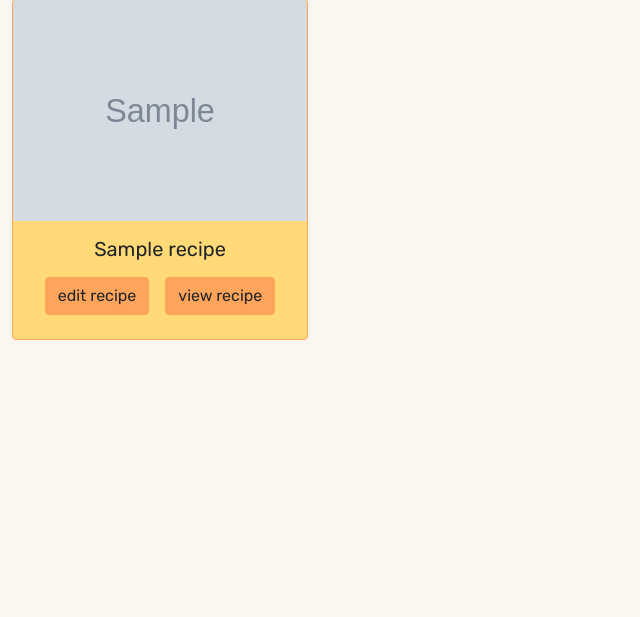
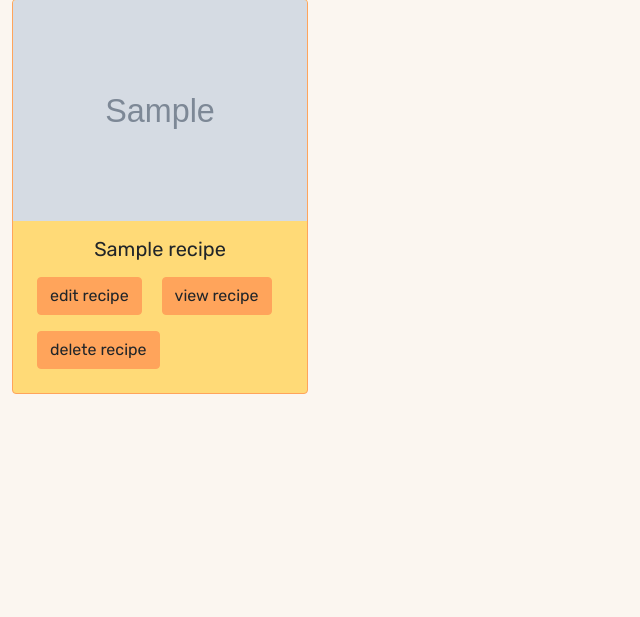
Before and after one commit to mitchdavenport88/family-feasts, a Flask app: page /recipes in a window 1280 px wide. Shown: the part 153-770 px from the top of the page, without its empty margins (0-640 px from the left). Run offline with Flask 2, Linux system fonts and the light colour scheme; grey boxes marked "Sample" are stand-in pictures; a database or web service that is not in the repository returns one stand-in record (values such as "Sample title"); some libraries are stand-ins or nearby versions.

Commit message:
Allow complete recipes to be deleted from db

```diff
--- a/app.py
+++ b/app.py
@@ -75,6 +75,12 @@ def edit_recipe(id):
                            recipe=recipe)
 
 
+@app.route("/delete_recipe/<id>")
+def delete_recipe(id):
+    mongo.db.recipes.remove({"_id": ObjectId(id)})
+    return redirect(url_for("recipes"))
+
+
 if __name__ == "__main__":
     app.run(host=os.environ.get("IP"),
             port=int(os.environ.get("PORT")),
--- a/templates/recipes.html
+++ b/templates/recipes.html
@@ -10,12 +10,15 @@
                             <img src="{{ recipe.recipe_image }}" class="card-img-top" alt="{{ recipe.recipe_name }}">
                             <div class="card-body">
                                 <h5 class="card-title text-center">{{ recipe.recipe_name }}</h5>
-                                <div class="col d-flex justify-content-center">
+                                <div class="col d-flex-row">
                                     <a href="{{ url_for('edit_recipe', id=recipe._id) }}" class="btn my-btn m-2">
                                         edit recipe
                                     </a>
                                     <a href="{{ url_for('view_recipe', id=recipe._id) }}" class="btn my-btn m-2">
                                         view recipe
+                                    </a>
+                                    <a href="{{ url_for('delete_recipe', id=recipe._id) }}" class="btn my-btn m-2">
+                                        delete recipe
                                     </a>
                                 </div>
                             </div>
```
